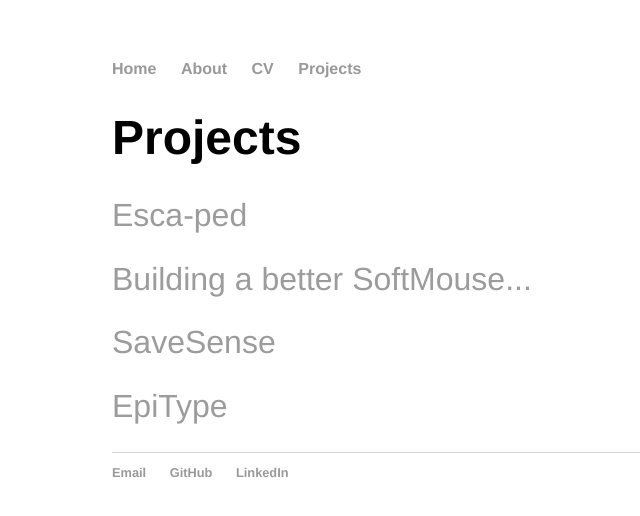
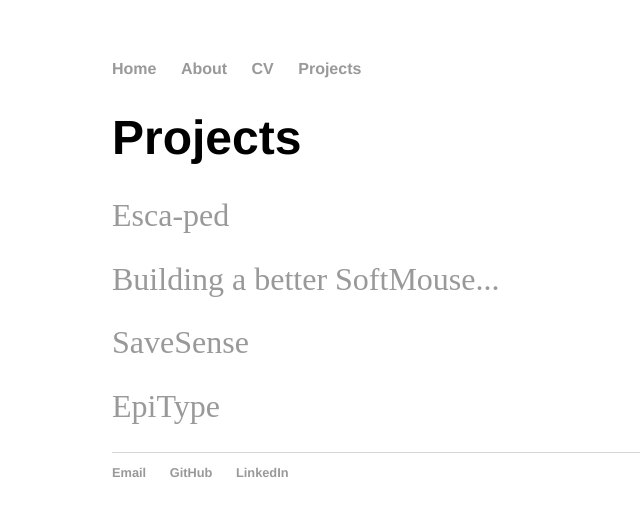
Before and after one commit to wangk5/wangk5.github.io, a Jekyll site: the page built from projects.html, in a window 1280 px wide. Shown: the top 516 px of the page, without its empty margins (80-720 px from the left). Built offline with Jekyll 4.4.1, drawn with Linux system fonts in a browser that asks for light colours.

Commit message:
Update main.css

```diff
--- a/css/main.css
+++ b/css/main.css
@@ -25,9 +25,9 @@ h1 {
 }
 h2 {
     font-size: 2em;
-    font-family: 'Helvetica', 'Serif';
+    font-family: 'Times New Roman';
     font-weight: 400;
-    color: #9D9C9C;
+    color: #999;
 }
 p {
     font-size: 1.5em;
```
